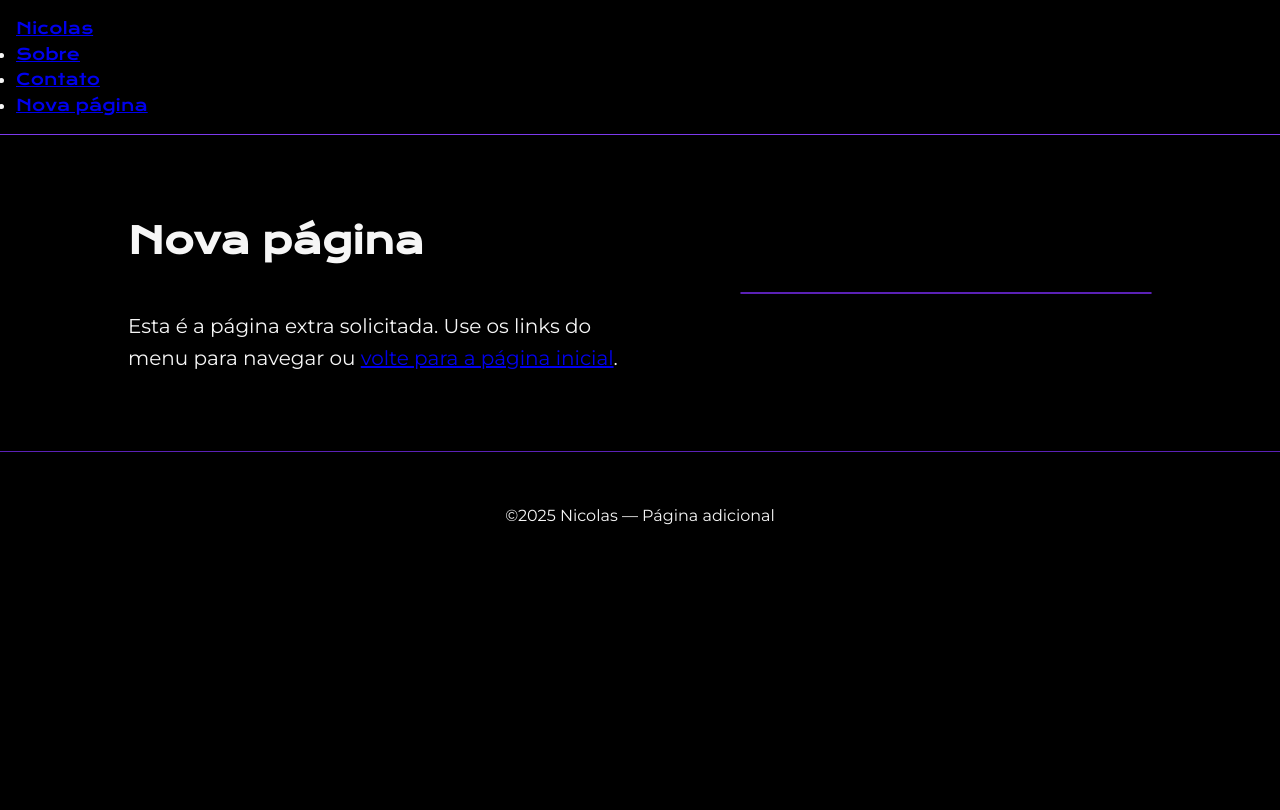
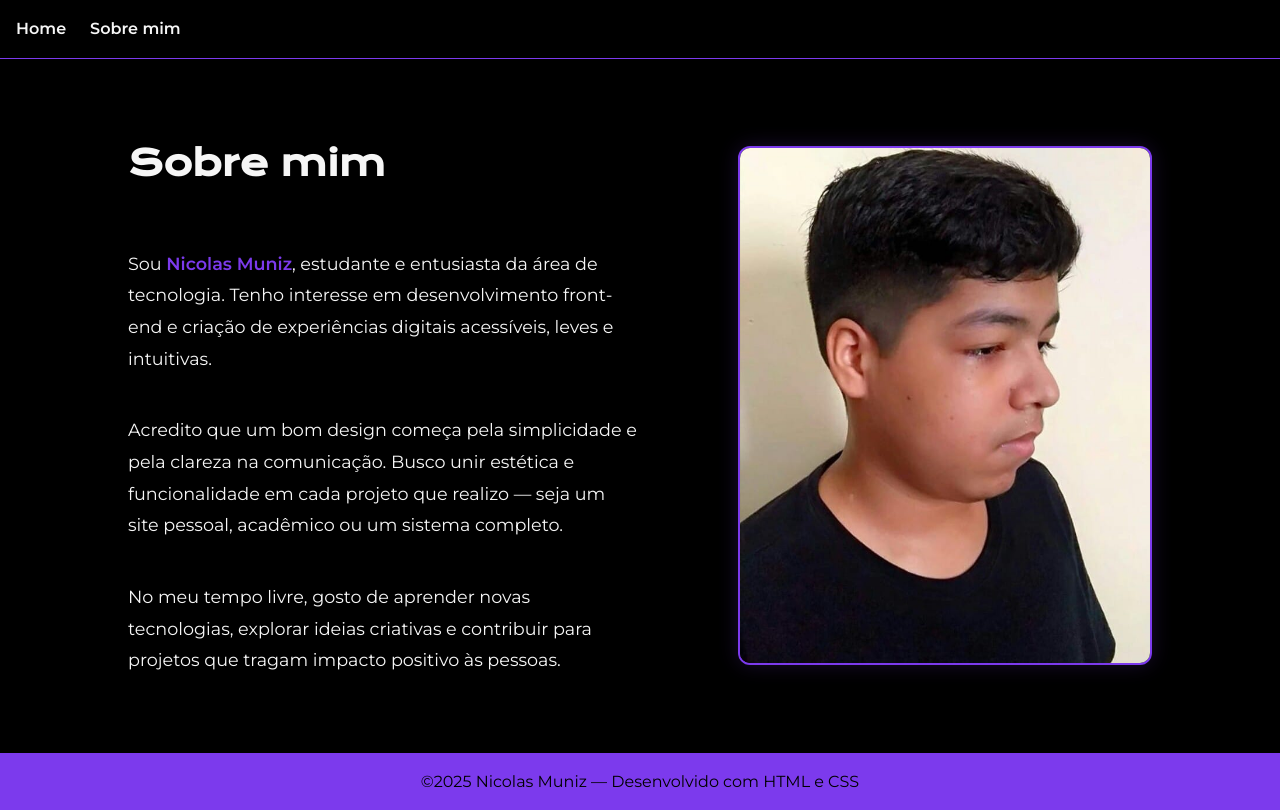
Before and after one commit to muniznicolas/MinhaPaginaPessoal, a plain HTML site: page sobre.html in a window 1280 px wide. Drawn offline with nearby package versions, Linux system fonts and the light colour scheme.

Commit message:
ajuste footer + página sobre

```diff
--- a/sobre.html
+++ b/sobre.html
@@ -1,42 +1,56 @@
 <!DOCTYPE html>
 <html lang="pt-br">
 <head>
-  <meta charset="UTF-8" />
-  <meta name="viewport" content="width=device-width, initial-scale=1"/>
-  <title>Nova página — Nicolas</title>
-  <link rel="stylesheet" href="style.css" />
+  <meta charset="UTF-8">
+  <meta name="viewport" content="width=device-width, initial-scale=1.0">
+  <title>Sobre mim — Nicolas</title>
+  <link rel="stylesheet" href="style.css">
 </head>
 <body>
-  <header class="cabecalho">
-    <nav class="cabecalho__nav">
-      <a class="cabecalho__brand" href="index.html">Nicolas</a>
-      <input type="checkbox" id="menu-toggle" class="menu-toggle" aria-label="Abrir menu">
-      <label for="menu-toggle" class="hamburger" aria-hidden="true">
-        <span></span><span></span><span></span>
-      </label>
-      <ul class="cabecalho__menu">
-        <li><a class="cabecalho__link" href="index.html#sobre">Sobre</a></li>
-        <li><a class="cabecalho__link" href="index.html#contato">Contato</a></li>
-        <li><a class="cabecalho__link" href="sobre.html">Nova página</a></li>
+  <header>
+    <!-- Menu -->
+    <input type="checkbox" id="menu-toggle">
+    <label for="menu-toggle" class="menu-button" aria-label="Abrir menu">
+      <span class="line"></span>
+      <span class="line"></span>
+      <span class="line"></span>
+    </label>
+
+    <nav id="main-menu">
+      <ul>
+        <li><a href="index.html">Home</a></li>
+        <li><a href="sobre.html">Sobre mim</a></li>
       </ul>
     </nav>
   </header>
 
   <main class="apresentacao">
     <section class="apresentacao__conteudo">
-      <h1 class="apresentacao__conteudo__titulo">Nova página</h1>
+      <h1 class="apresentacao__conteudo__titulo">Sobre mim</h1>
+
       <p class="apresentacao__conteudo__texto">
-        Esta é a página extra solicitada. Use os links do menu para navegar ou
-        <a href="index.html">volte para a página inicial</a>.
+        Sou <strong class="titulo-destaque">Nicolas Muniz</strong>, estudante e entusiasta da área de tecnologia.
+        Tenho interesse em desenvolvimento front-end e criação de experiências digitais acessíveis,
+        leves e intuitivas.
+      </p>
+
+      <p class="apresentacao__conteudo__texto">
+        Acredito que um bom design começa pela simplicidade e pela clareza na comunicação.
+        Busco unir estética e funcionalidade em cada projeto que realizo —
+        seja um site pessoal, acadêmico ou um sistema completo.
+      </p>
+
+      <p class="apresentacao__conteudo__texto">
+        No meu tempo livre, gosto de aprender novas tecnologias, explorar ideias criativas
+        e contribuir para projetos que tragam impacto positivo às pessoas.
       </p>
     </section>
 
-    <!-- Apenas para manter a mesma grade visual -->
-    <div class="apresentacao__imagem sobre__placeholder" aria-hidden="true"></div>
+    <img class="apresentacao__imagem" src="img/MinhaFoto.jpeg" alt="Foto de Nicolas sorrindo em frente ao notebook">
   </main>
 
   <footer class="rodape">
-    <p class="rodape__texto">©2025 Nicolas — Página adicional</p>
+    <p class="rodape__texto">©2025 Nicolas Muniz — Desenvolvido com HTML e CSS </p>
   </footer>
 </body>
 </html>
--- a/style.css
+++ b/style.css
@@ -33,6 +33,8 @@ header {
   border-bottom: 1px solid var(--cor-terciaria);
   position: relative; /* para dropdown no mobile */
 }
+
+/* ======== MENU ======== */
 
 /* esconder o checkbox */
 #menu-toggle { display: none; }
@@ -181,11 +183,16 @@ header {
 }
 
 .rodape {
-  display: flex;
+ display: flex;
   justify-content: center;
   align-items: center;
-  padding: 4% 6%;
-  border-top: 1px solid var(--cor-hover);
+  padding: 16px 8px;
+  background: var(--cor-terciaria);
+  color: var(--cor-secundaria);
+  font-family: var(--fonte-secundaria);
+  font-size: 0.9rem;
+  text-align: center;
+  border-top: none;
 }
 
 .rodape__texto {
@@ -217,3 +224,31 @@ header {
     font-size: 1.125rem;
   }
 }
+
+/* ======== PÁGINA SOBRE ======== */
+.apresentacao__conteudo__titulo {
+  color: var(--cor-primaria);
+  font-size: 2.2rem;
+  margin-bottom: 1rem;
+}
+
+.apresentacao__conteudo__texto {
+  color: var(--cor-primaria);
+  font-family: var(--fonte-secundaria);
+  font-size: 1.1rem;
+  line-height: 1.8;
+}
+
+/* Imagem com moldura roxa suave */
+.apresentacao__imagem {
+  border: 2px solid var(--cor-terciaria);
+  border-radius: 12px;
+  box-shadow: 0 0 20px rgba(124,58,237,0.2);
+}
+
+/* Footer com fundo roxo claro */
+.rodape {
+  background: var(--cor-terciaria);
+  color: var(--cor-secundaria);
+  border-top: none;
+}
```
